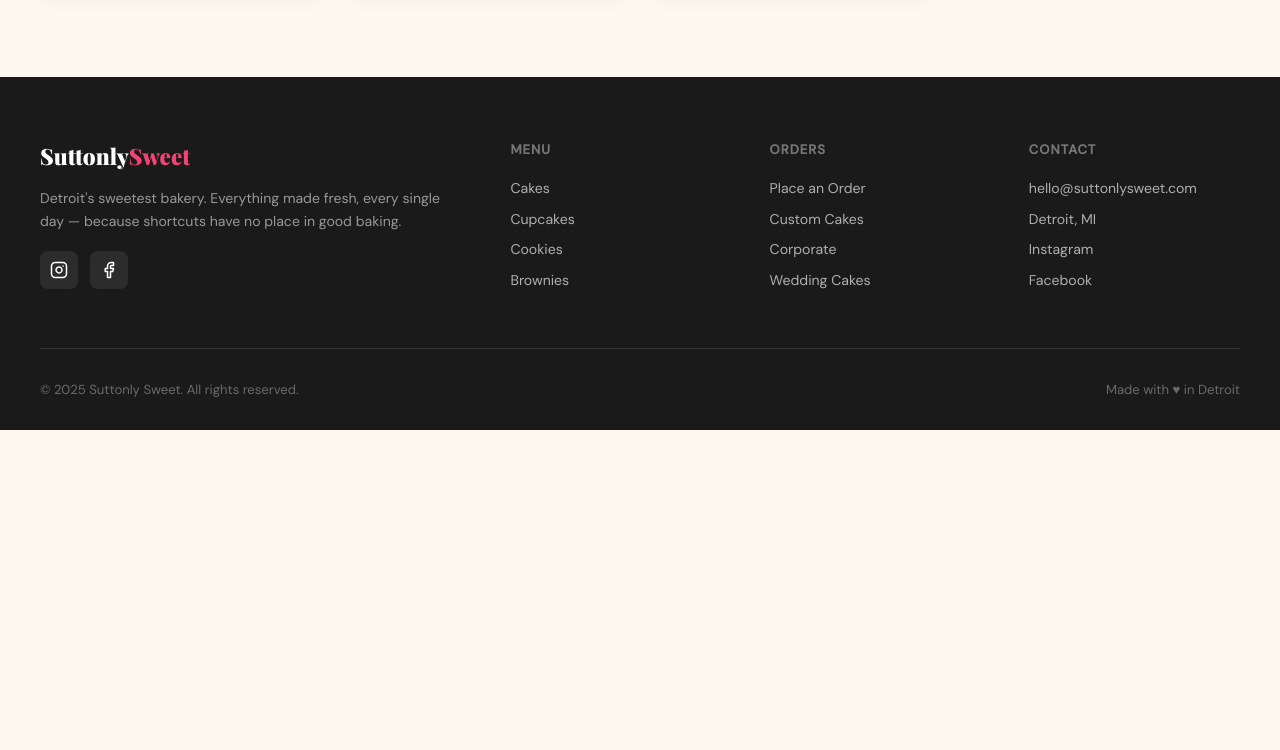
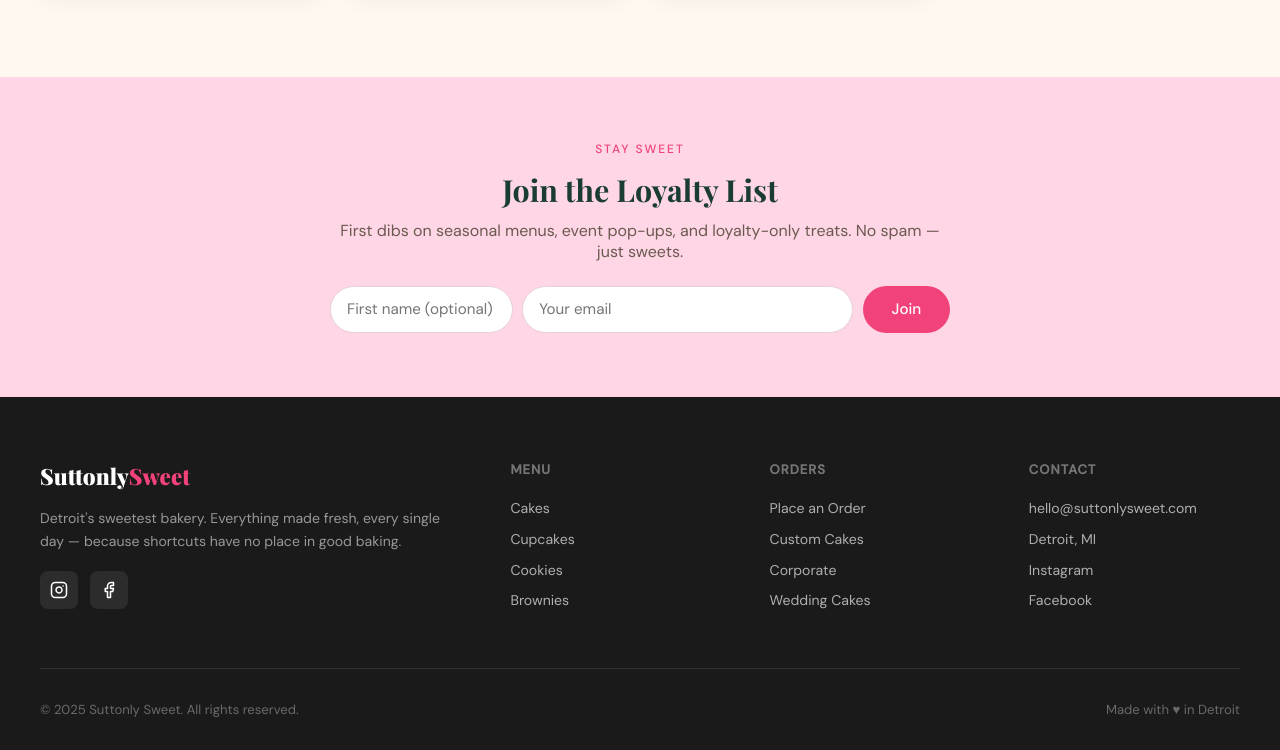
Before and after one commit to QuietRift/SuttonlySweet, a website: page index.html in a window 1280 px wide. Shown: the part 3352-4102 px from the top of the page. Before the commit the page ends 3782 px from the top, so only its background shows below. Drawn offline with nearby package versions, Linux system fonts and the light colour scheme; a web font is replaced by a local one.

Commit message:
Add files via upload

```diff
--- a/index.html
+++ b/index.html
@@ -915,6 +915,21 @@
 </section>
 
 <!-- FOOTER -->
+<!-- LOYALTY LIST -->
+<section style="background: var(--pink-light); padding: 4rem 2rem;">
+  <div style="max-width: 620px; margin: 0 auto; text-align: center;">
+    <div class="section-label">Stay Sweet</div>
+    <h2 style="font-family: 'Playfair Display', serif; color: var(--green); font-size: 1.9rem; margin-bottom: 0.6rem;">Join the Loyalty List</h2>
+    <p style="color: #6b5a50; margin-bottom: 1.5rem;">First dibs on seasonal menus, event pop-ups, and loyalty-only treats. No spam — just sweets.</p>
+    <div style="display: flex; gap: 0.6rem; flex-wrap: wrap; justify-content: center;">
+      <input type="text" id="loyName" placeholder="First name (optional)" style="flex: 1; min-width: 140px; max-width: 200px; padding: 0.8rem 1rem; border: 1.5px solid #e5d0d8; border-radius: 50px; font-family: 'DM Sans', sans-serif; font-size: 0.95rem;" />
+      <input type="email" id="loyEmail" placeholder="Your email" style="flex: 2; min-width: 200px; padding: 0.8rem 1rem; border: 1.5px solid #e5d0d8; border-radius: 50px; font-family: 'DM Sans', sans-serif; font-size: 0.95rem;" />
+      <input type="text" id="loyWebsite" style="display:none" tabindex="-1" autocomplete="off" />
+      <button id="loyBtn" onclick="joinLoyalty()" style="background: var(--pink); color: white; border: none; padding: 0.8rem 1.8rem; border-radius: 50px; font-family: 'DM Sans', sans-serif; font-size: 0.95rem; font-weight: 500; cursor: pointer;">Join</button>
+    </div>
+  </div>
+</section>
+
 <footer id="contact">
   <div class="footer-grid">
     <div class="footer-brand">
@@ -1535,6 +1550,33 @@ async function startCheckout() {
   }
 }
 
+async function joinLoyalty() {
+  const email = document.getElementById('loyEmail').value.trim();
+  const firstName = document.getElementById('loyName').value.trim();
+  const website = document.getElementById('loyWebsite').value; // honeypot
+  const btn = document.getElementById('loyBtn');
+  if (!email || !/^[^\s@]+@[^\s@]+\.[^\s@]+$/.test(email)) {
+    showToast('Please enter a valid email.', true);
+    return;
+  }
+  btn.disabled = true; btn.textContent = 'Joining…';
+  try {
+    const res = await fetch('/.netlify/functions/join-list', {
+      method: 'POST',
+      headers: { 'Content-Type': 'application/json' },
+      body: JSON.stringify({ email, firstName, website })
+    });
+    const data = await res.json();
+    if (!res.ok) throw new Error(data.error || 'Signup failed');
+    showToast("🧁 You're on the list!");
+    document.getElementById('loyEmail').value = '';
+    document.getElementById('loyName').value = '';
+  } catch (err) {
+    showToast(err.message, true);
+  }
+  btn.disabled = false; btn.textContent = 'Join';
+}
+
 if (new URLSearchParams(location.search).get('order') === 'success') {
   showToast('🎉 Payment received! Check your email for your Square receipt.');
   history.replaceState(null, '', location.pathname);
```
